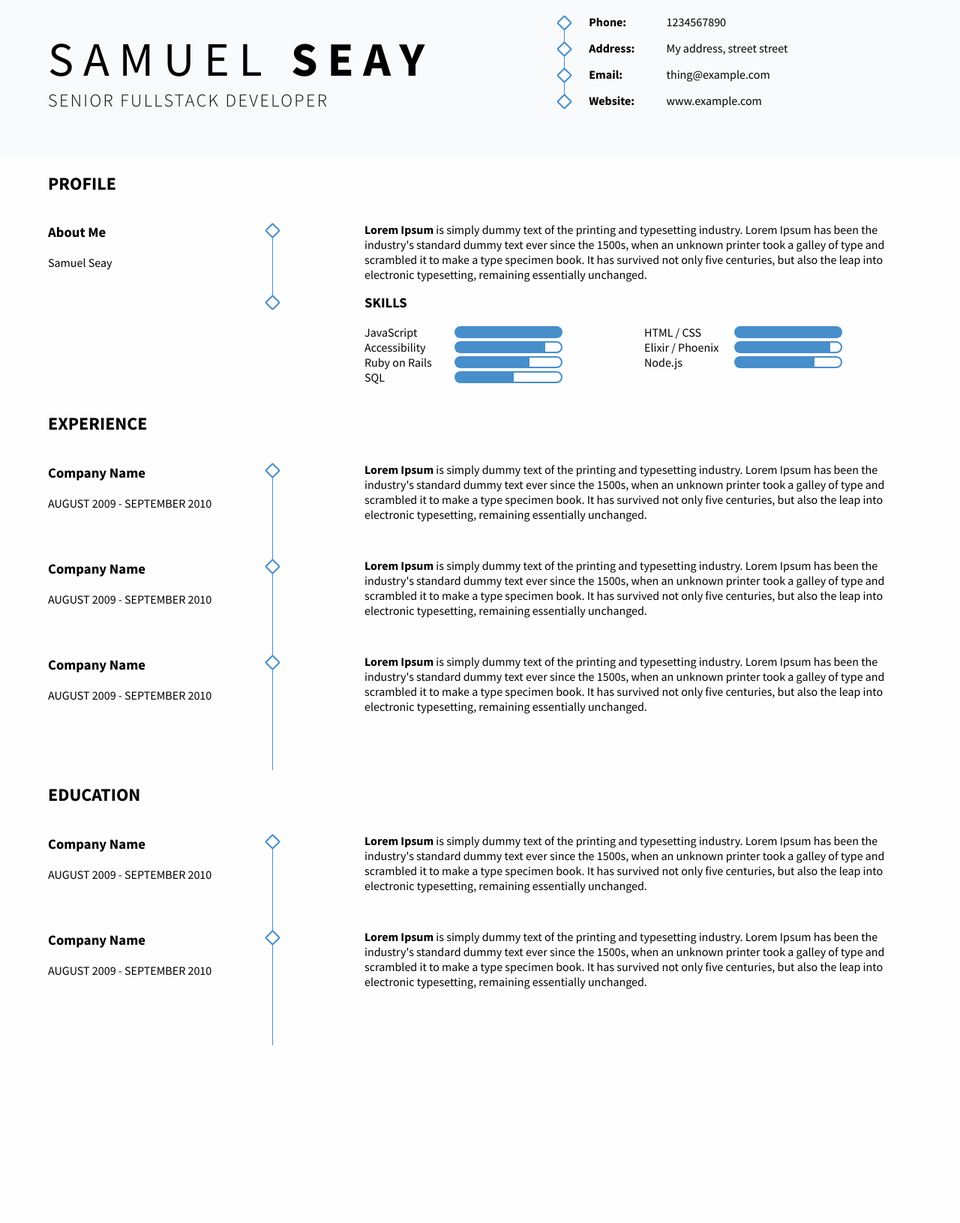
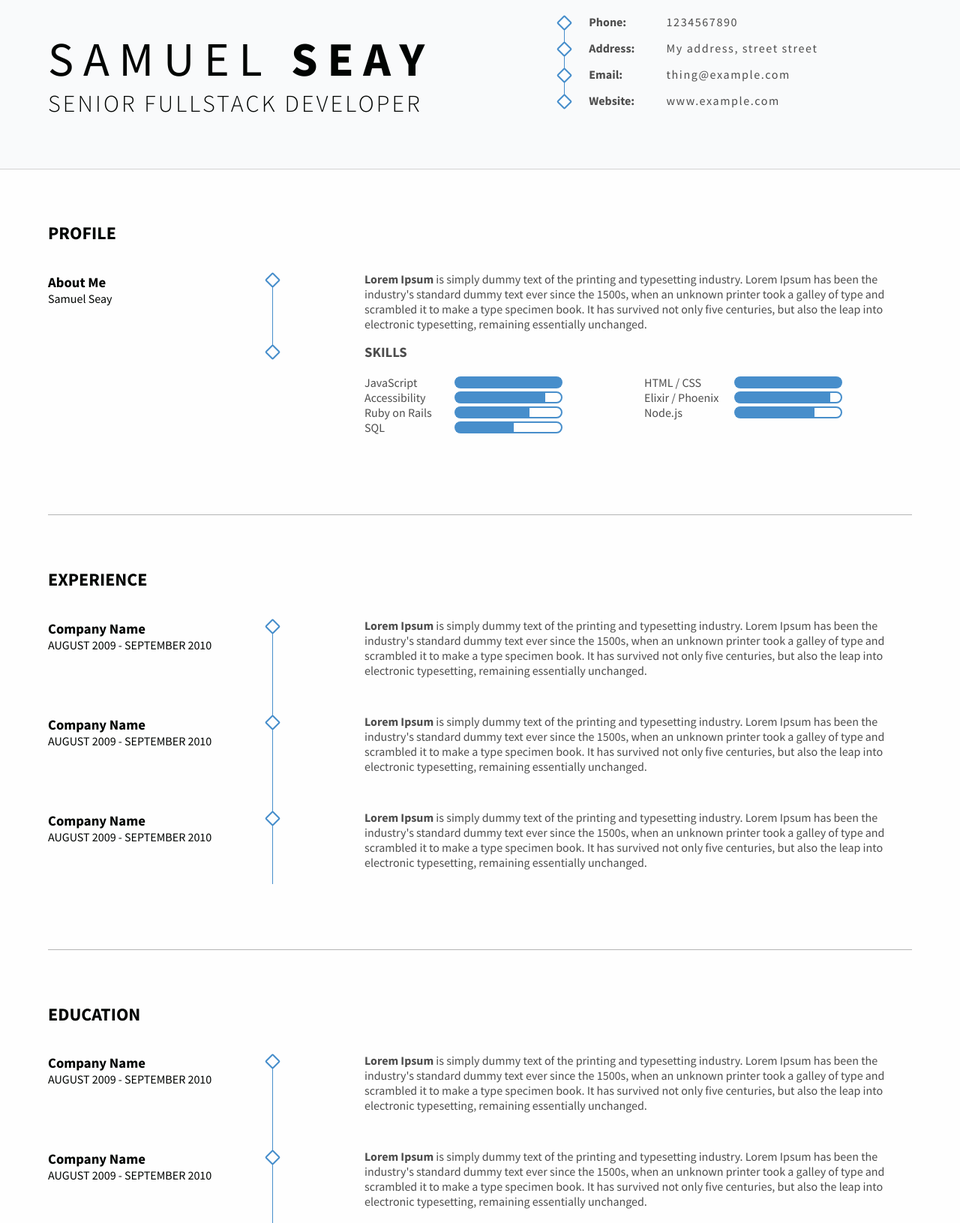
Before and after one commit to samueljseay/cv, a plain HTML site: page index.html in a window 1280 px wide. Shown: the part 57-1688 px from the top of the page at 75% size. Before the commit the page ends 1451 px from the top, so only its background shows below. Drawn offline with Linux system fonts and the light colour scheme.

Commit message:
Match text colors, spacing and other styling tweaks to the design.

```diff
--- a/index.html
+++ b/index.html
@@ -10,7 +10,7 @@
     </head>
     <body>
         <!--[if lte IE 9]>
-            <p class="browserupgrade">You are using an <strong>outdated</strong> browser. Please <a href="http://browsehappy.com/">upgrade your browser</a> to improve your experience and security.</p>
+          <p class="browserupgrade">You are using an <strong>outdated</strong> browser. Please <a href="http://browsehappy.com/">upgrade your browser</a> to improve your experience and security.</p>
         <![endif]-->
         <header class="cv-header">
           <div class="cv-inner">
@@ -132,7 +132,7 @@
 
           <section class="experience">
             <h2>EXPERIENCE</h2>
-            <div class="row">
+            <div class="row timeline-row">
               <div class="col-xs-3">
                 <div class="cv-text-content">
                   <h3>Company Name</h3>
@@ -153,7 +153,7 @@
               </div>
             </div>
 
-            <div class="row">
+            <div class="row timeline-row">
               <div class="col-xs-3">
                 <div class="cv-text-content align-single-timeline">
                   <h3>Company Name</h3>
@@ -174,7 +174,7 @@
               </div>
             </div>
 
-            <div class="row">
+            <div class="row timeline-row">
               <div class="col-xs-3">
                 <div class="cv-text-content align-single-timeline">
                   <h3>Company Name</h3>
@@ -197,7 +197,7 @@
           </section>
           <section class="education">
             <h2>EDUCATION</h2>
-            <div class="row">
+            <div class="row timeline-row">
               <div class="col-xs-3">
                 <div class="cv-text-content">
                   <h3>Company Name</h3>
@@ -218,7 +218,7 @@
               </div>
             </div>
 
-            <div class="row">
+            <div class="row timeline-row">
               <div class="col-xs-3">
                 <div class="cv-text-content align-single-timeline">
                   <h3>Company Name</h3>
--- a/styles.css
+++ b/styles.css
@@ -1,13 +1,16 @@
+/* GENERAL STYLES */
 body {
   font-family: 'Source Sans Pro', sans-serif;
   padding: 0;
   margin: 0;
   background-color: #fefefe;
+  color: #010402;
 }
 
 /* HEADER */
 .cv-header {
   background-color: #f9fafb;
+  border-bottom: 1px solid lightgrey;
 }
 
 .cv-header h1 {
@@ -22,6 +25,7 @@ body {
   margin-top: 0;
   letter-spacing: 0.1em;
   font-weight: lighter;
+  font-size: 2em;
 }
 
 .cv-header .cv-header-section {
@@ -105,15 +109,29 @@ body {
 
 .cv-timeline-list-item-text {
   margin-left: 40px;
+  color: #4d4d4d;
 }
 
 .cv-timeline-list-item-label {
   display: inline-block;
   width: 100px;
+  color: #4d4d4d;
 }
 
+.cv-timeline-list-item-value {
+  color: #4d4d4d;
+  letter-spacing: 0.1em;
+}
+
+/* TIMELINE ROW */
+.timeline-row:last-child .cv-timeline.single.large .cv-timeline-list-item {
+  padding-bottom: 0;
+}
+
+/* PROGRESS BAR */
 .cv-progress-label {
   width: 100px;
+  color: #4d4d4d;
 }
 
 .cv-progress-bar, .cv-progress-label {
@@ -134,3 +152,22 @@ body {
   background-color: #478ecb;
   height: 100%;
 }
+
+/* TEXT CONTENT */
+
+.cv-text-content p {
+  margin-top: 0;
+}
+.cv-text-content h3 {
+  margin-bottom: 0;
+}
+
+/* SECTIONS */
+section {
+  border-bottom: 1px solid #b4b5b5;
+  padding: 50px 0 90px 0;
+}
+
+section:last-child {
+  border: none;
+}
```
